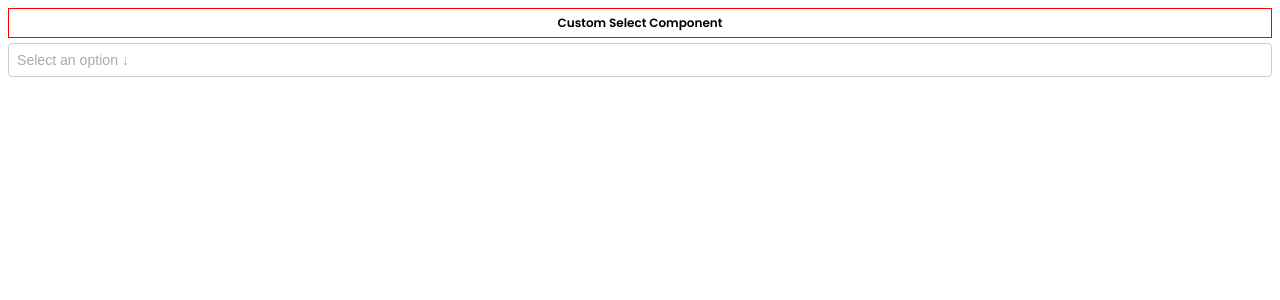
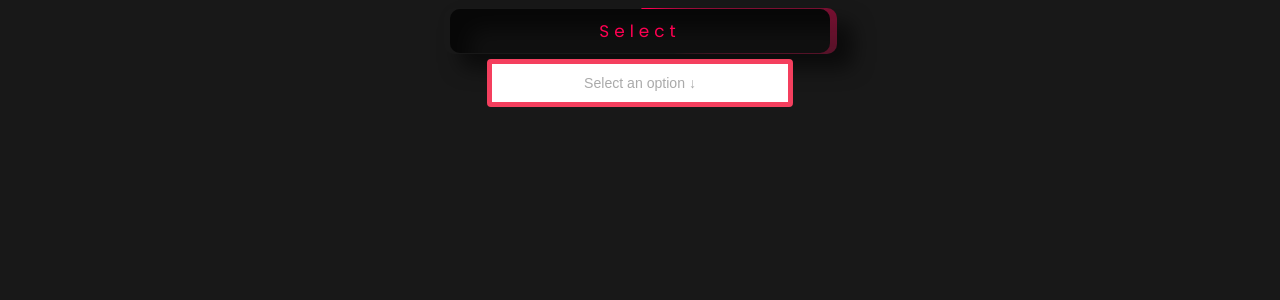
Before and after one commit to suzan-sheikh/custom-select-component, a React (Vite) app: page / in a window 1280 px wide. Shown: the top 300 px of the page. Built offline with nearby package versions, Linux system fonts and the light colour scheme.

Commit message:
application colour change

```diff
--- a/src/AppComponent.jsx
+++ b/src/AppComponent.jsx
@@ -35,7 +35,6 @@ const groupedOptions = [
 ];
 
 const AppComponent = () => {
-
   const handleSelectChange = (value) => {
     console.log("Selected value:", value);
   };
@@ -43,11 +42,10 @@ const AppComponent = () => {
     console.log("Search term:", searchTerm);
   };
 
-
   return (
     <div>
       <div className="kzui-heading">
-        <h1>Custom Select Component</h1>
+        <div className="container"></div>
       </div>
       <CustomSelect
         isClearable
@@ -62,19 +60,6 @@ const AppComponent = () => {
         onMenuOpen={() => console.log("Menu opened")}
         onSearchHandler={handleSearch}
       />
-      {/* <CustomSelect
-        isClearable
-        isSearchable
-        isDisabled={false}
-        options={groupedOptions}
-        value={[]}
-        placeholder="Select an option"
-        isGrouped={true}
-        isMulti={true}
-        onChangeHandler={handleSelectChange}
-        onMenuOpen={() => console.log("Menu opened")}
-        onSearchHandler={handleSearch}
-      /> */}
     </div>
   );
 };
--- a/src/CustomSelect.css
+++ b/src/CustomSelect.css
@@ -4,8 +4,8 @@
 }
 
 .kzui-heading{
-  border: 1px solid red;
-  padding: 5px;
+  margin: 0 auto;
+  width: 100%;
   margin-bottom: 5px;
 }
 .kzui-heading h1{
@@ -22,12 +22,17 @@
 .kzui-select__control {
   display: flex;
   align-items: center;
-  padding: 8px;
-  border: 1px solid #ccc;
+  border: 5px solid #F43F5E;
   border-radius: 4px;
   background-color: #fff;
   cursor: pointer;
   flex-wrap: wrap;
+  justify-items: center;
+  justify-content: center;
+  margin: 0 auto;
+  min-height: 38px;
+  width: 296px;
+  margin: 0 auto;
 }
 
 .kzui-select__value, .kzui-select__placeholder {
@@ -36,6 +41,7 @@
 
 .kzui-select__placeholder {
   color: #aaa;
+  text-align: center;
 }
 
 .kzui-select__clear-btn {
@@ -51,12 +57,15 @@
   top: 100%;
   left: 0;
   right: 0;
-  background-color: #fff;
-  border: 1px solid #ccc;
+  background-color: #F43F5E;
   border-radius: 4px;
   z-index: 10;
   margin-top: 10px;
   padding: 5px;
+  color: white;
+  width: 296px;
+  text-align: center;
+  margin: 0 auto;
 }
 
 .kzui-select__search{
@@ -87,16 +96,19 @@
   padding: 0;
   margin: 0;
   margin-top: 5px;
+  background-color: rgb(255 241 242);
 }
 
 .kzui-select__option {
   padding: 8px;
   cursor: pointer;
+  color: black;
 }
 
 .kzui-select__option:hover {
-  background-color: rgb(255 241 242);
-  color: rgb(244 63 94);
+  background-color: rgb(244 63 94);
+  color: rgb(255 241 242);
+  transition: all ease-in 0.2s;
 }
 
 .kzui-select__multi-value-container {
@@ -127,3 +139,50 @@
   padding: 8px;
   color: #666;
 }
+
+
+/* ------------------------------------- */
+
+.container {
+  width: 393px;
+  height: 46px;
+  box-shadow: 16px 14px 20px #0000008c;
+  border-radius: 10px;
+  position: relative;
+  overflow: hidden;
+  display: flex;
+  justify-content: center;
+  align-items: center;
+  margin: 0 auto;
+}
+.container::before {
+  content: "";
+  background-image: conic-gradient(#ff0052 20deg, transparent 120deg);
+  width: 2000%;
+  height: 2000%;
+  position: absolute;
+  animation: rotate 2s linear infinite;
+}
+.container::after {
+  content: "Select";
+  width: 380px;
+  height: 44px;
+  background: #101010;
+  position: absolute;
+  border-radius: 10px;
+  display: flex;
+  justify-content: center;
+  align-items: center;
+  color: #ff0052;
+  font-size: larger;
+  letter-spacing: 5px;
+  box-shadow: inset 20px 20px 20px #0000008c;
+}
+@keyframes rotate {
+  0%{
+      transform: rotate(0deg);
+  }
+  100%{
+      transform: rotate(-360deg);
+  }
+}
--- a/src/index.css
+++ b/src/index.css
@@ -2,10 +2,13 @@
 @tailwind base;
 @tailwind components;
 @tailwind utilities;
+
+
 
 html {
   font-size: 0.88rem;
 }
 body {
   font-family: "Poppins", sans-serif;
+  background-color: #181818;
 }
```
